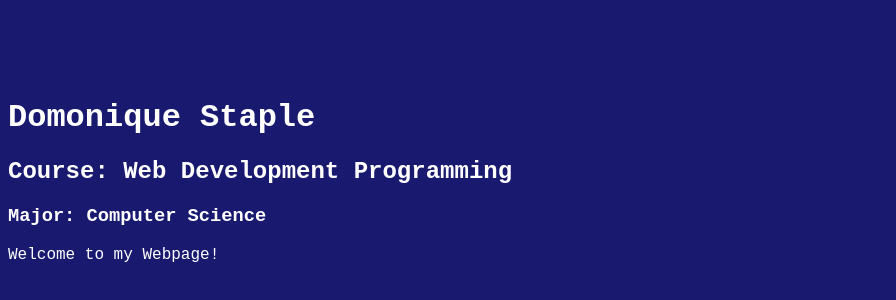
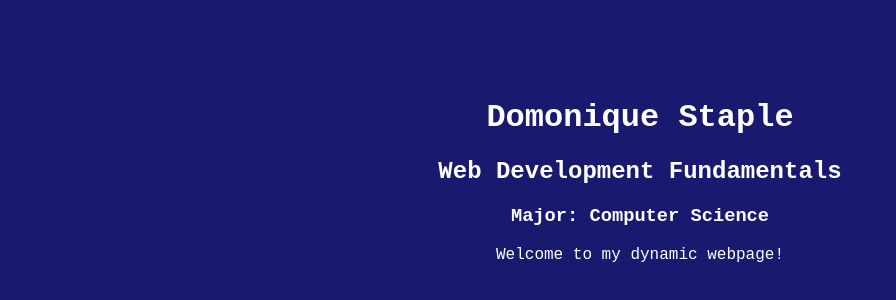
Before and after one commit to domoniquestaple/timeandday, a plain HTML site: page index.html in a window 1280 px wide. Shown: the whole page, without its empty margins (0-896 px from the left). Drawn offline with Linux system fonts and the light colour scheme.

Commit message:
Add files via upload

```diff
--- a/index.html
+++ b/index.html
@@ -2,46 +2,40 @@
 <html lang="en">
 <head>
   <meta charset="UTF-8">
-  <meta name="viewport" content="width=device-width, initial-scale=1.0">
-  <title>Time and Day Webpage</title>
+  <title>Time and Day</title>
   <style>
     body {
-     font-family: 'Courier New', Courier, monospace;
+      font-family: 'Courier New', Courier, monospace;
       color: white;
-      text-align: left;
+      text-align: center;
       padding-top: 70px;
-      transition: background-color 0.5s ease;
+      transition: background-color 0.5s;
     }
   </style>
 </head>
 <body>
 
-<h1>Domonique Staple</h1>
-<h2>Course: Web Development Programming</h2>
-<h3>Major: Computer Science</h3>
-<p>Welcome to my Webpage!</p>
+  <h1>Domonique Staple</h1>
+  <h2>Web Development Fundamentals</h2>
+  <h3>Major: Computer Science</h3>
+  <p>Welcome to my dynamic webpage!</p>
 
-<script>
-
-  function setBackgroundBasedOnTime() {
+  <script>
+    // Get current hour
     const hour = new Date().getHours();
-    let backgroundColor;
+    let color = "#222"; // Default color
 
     if (hour >= 6 && hour < 12) {
-      backgroundColor = "#FFE5B4";
+      color = "#FAFAD2"; // Morning
     } else if (hour >= 12 && hour < 18) {
-      backgroundColor = "#ADD8E6";
+      color = "#90EE90"; // Afternoon
     } else if (hour >= 18 && hour < 21) {
-      backgroundColor = "#D8BFD8";
+      color = "#FFA07A"; // Evening
     } else {
-      backgroundColor = "#191970";
+      color = "#191970"; // Night
     }
 
-    document.body.style.backgroundColor = backgroundColor;
-  }
-
-  setBackgroundBasedOnTime();
-
-</script>
+    document.body.style.backgroundColor = color;
+  </script>
 </body>
 </html>
```
